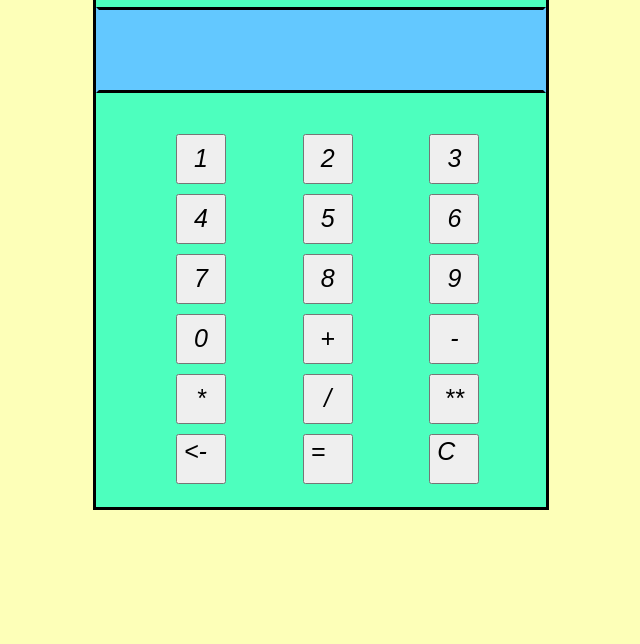
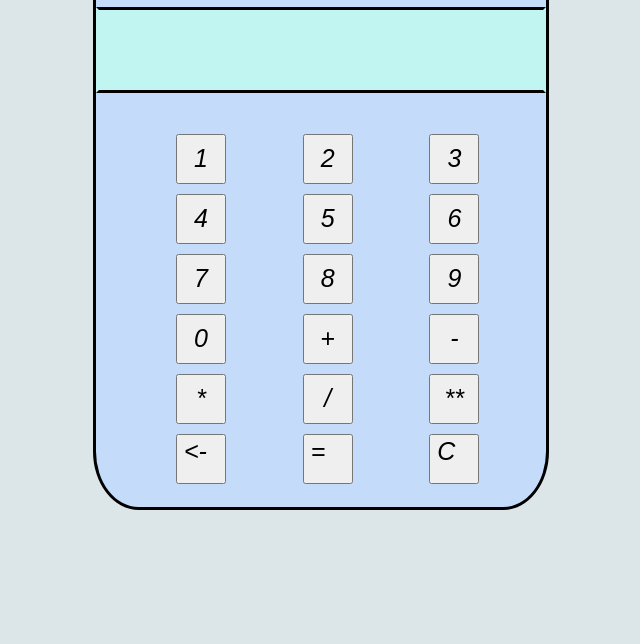
Before and after one commit to Ishansahu-09/CALCULATOR, a plain HTML site: page index.html in a window 1280 px wide. Shown: the part 156-800 px from the top of the page, without its empty margins (265-905 px from the left). Drawn offline with Linux system fonts and the light colour scheme.

Commit message:
Update Weather.css
new update !!!

```diff
--- a/Weather.css
+++ b/Weather.css
@@ -1,5 +1,5 @@
 body{
-    background-color:#FDFFB8;
+    background-color:#dce6e8;;
 }
 
 
@@ -13,7 +13,8 @@ body{
 
     margin-left:350px;
     margin-top:80px;
-    background-color:#4DFFBE;
+    background-color:#c4dcfa;
+    border-radius:10%;
 
 
 
@@ -59,10 +60,12 @@ h1{
     height:80px;
     border-style:solid;
     border-color:black;
-    border-left-color:#63C8FF;
-    border-right-color:#63C8FF;
+    border-left-color:#c0f5f2;
+    border-right-color:#c0f5f2;
     font-size: 40px;
-    background-color: #63C8FF;
+    background-color:#c0f5f2; ;
+
+
 }
 
 .nuber{
@@ -72,4 +75,5 @@ h1{
     width:50px;
     justify-content:space-evenly;
     font-style:italic;
+
     font-size:25px;}
```
